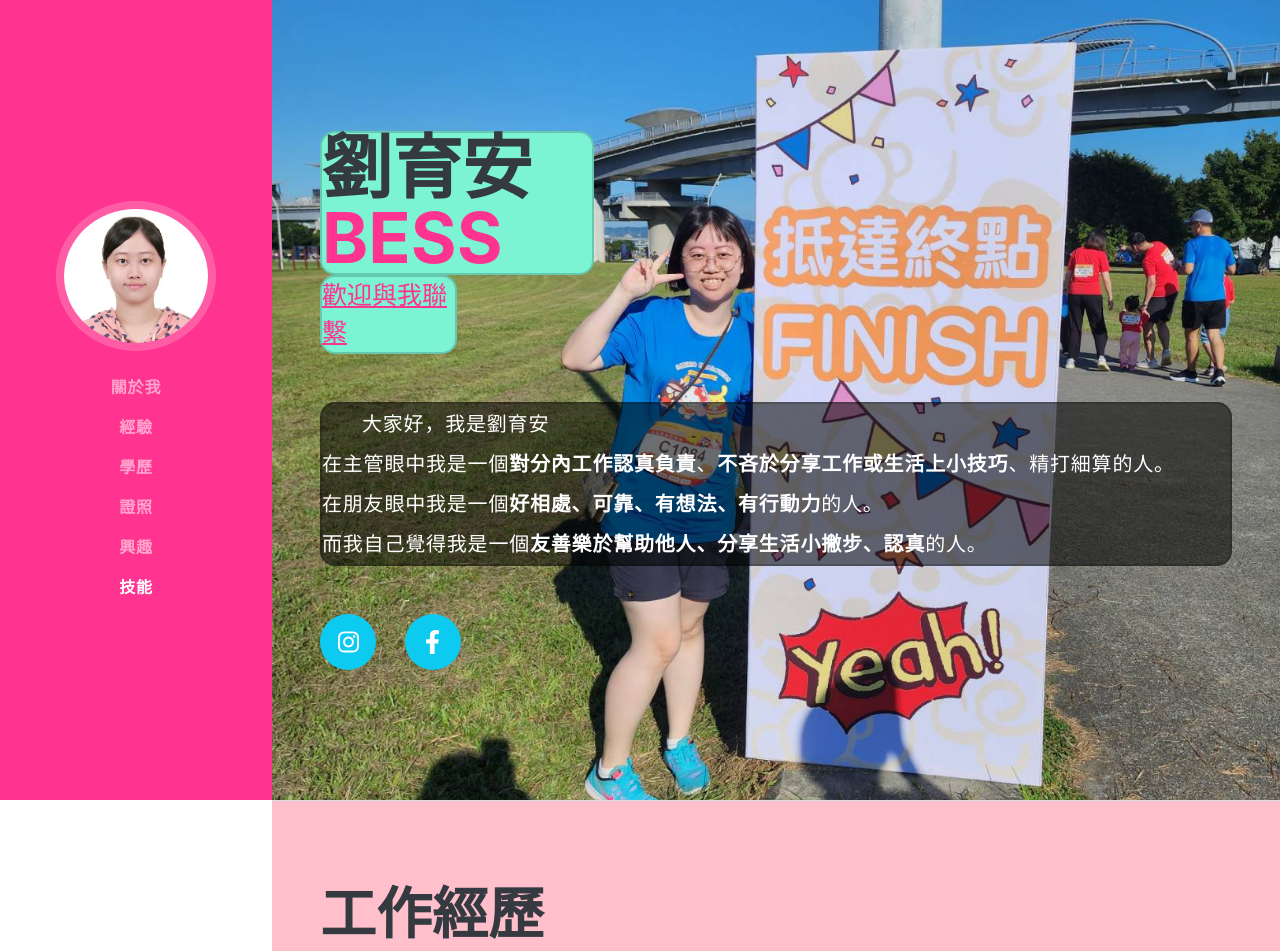
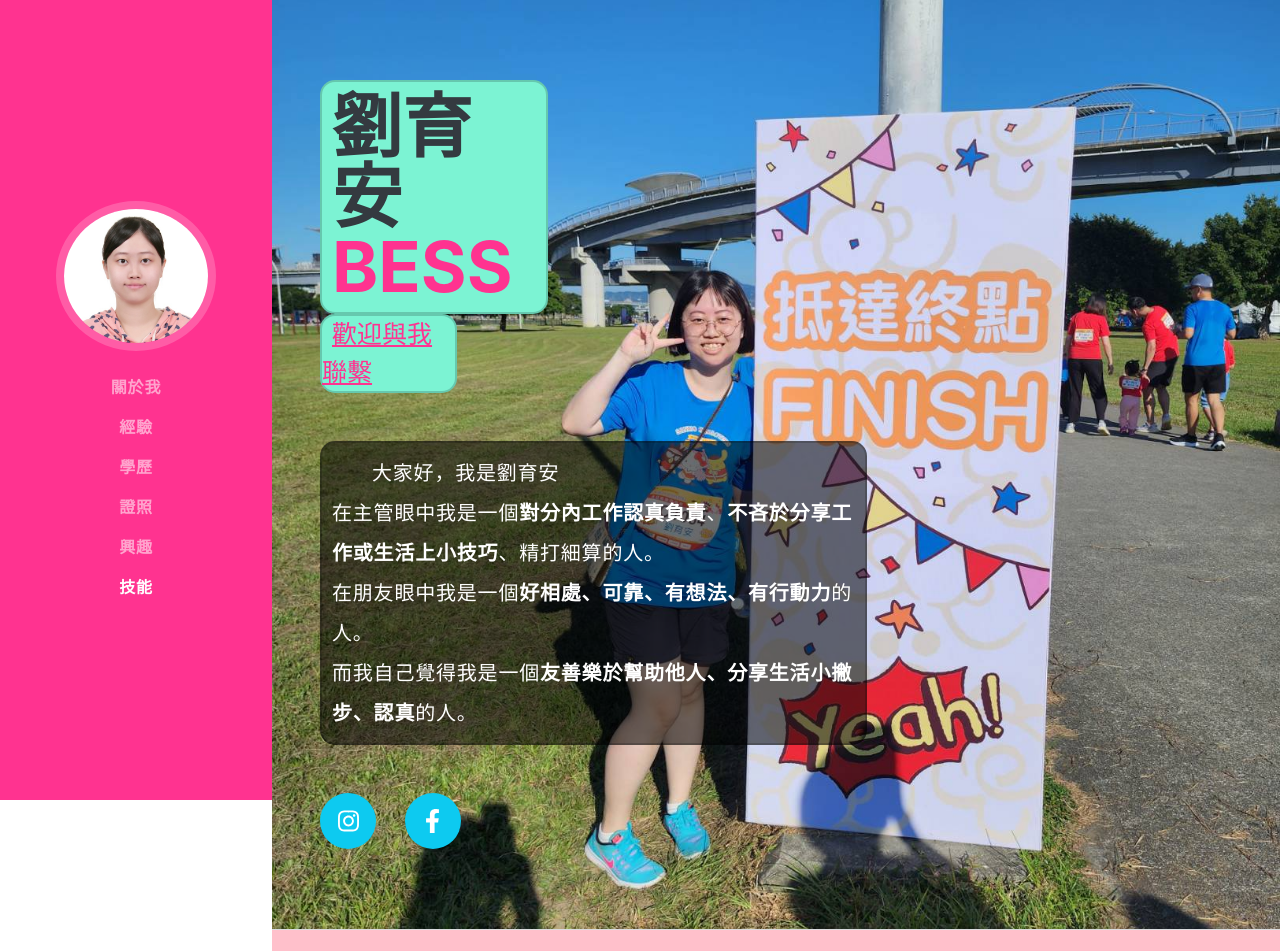
Before and after one commit to besssheep/besssheep.github.io, a plain HTML site: page index.html in a window 1280 px wide. Shown: the top 951 px of the page. Drawn offline with nearby package versions, Linux system fonts and the light colour scheme; a web font is replaced by a local one.

```diff
--- a/css/my_styles.css
+++ b/css/my_styles.css
@@ -17,6 +17,8 @@
     border:2px solid;
     border-color: rgba(0, 0, 0, 0.178);
     border-radius: 15px;
+    padding: 10px;
+    width: 60%;
 }
 
 p#redred{
@@ -28,6 +30,10 @@
 
 .bg-primary{
     background-color: rgb(255, 51, 144) ;
+}
+
+.pdd{
+    padding: 10px;
 }
 
 #about{
@@ -43,7 +49,7 @@
     border:2px solid;
     border-color: rgba(0, 0, 0, 0.178);
     border-radius: 15px;
-    width: 30%;
+    width: 25%;
     font-size:70px !important;
 }
 
--- a/index.html
+++ b/index.html
@@ -40,12 +40,12 @@
             <!-- About-->
             <section class="resume-section" id="about">
                 <div class="resume-section-content">
-                    <h1 class="mb-0 about-h1">
+                    <h1 class="mb-0 about-h1 pdd">
                         劉育安
                         <span class="text-primary">Bess</span>
                     </h1>
                     <div class="subheading mb-5 contact">
-                        <a href="mailto:aaccaab1234@gmail.com">歡迎與我聯繫</a>
+                        <a class="pdd" href="mailto:aaccaab1234@gmail.com">歡迎與我聯繫</a>
                     </div>
                     <p class="lead mb-5 testtest">大家好，我是劉育安<br>
                         在主管眼中我是一個<b>對分內工作認真負責</b>、<b>不吝於分享工作或生活上小技巧</b>、精打細算的人。<br>
```
